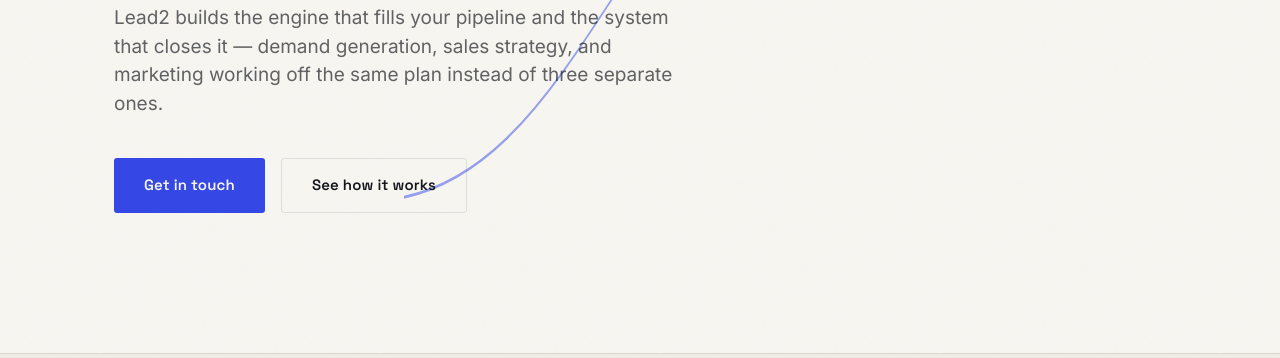
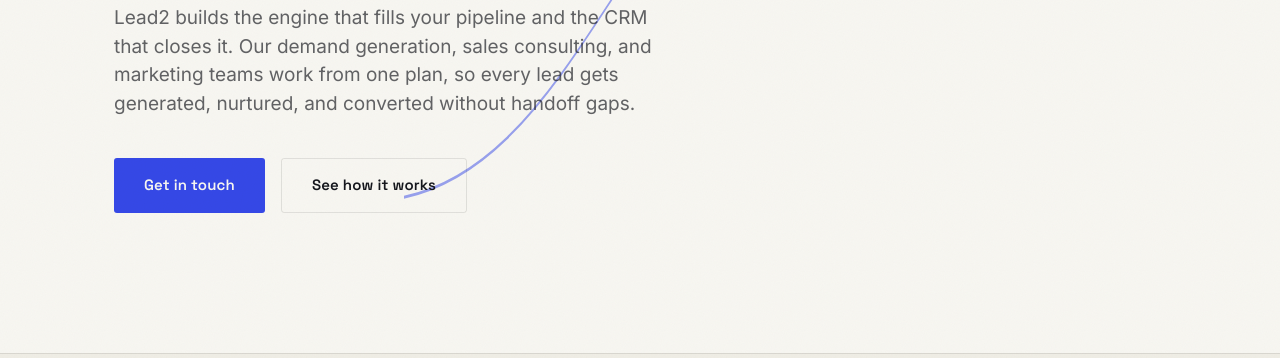
Before and after one commit to kapilhimanshu/lead2.in, a plain HTML site: page index.html in a window 1280 px wide. Shown: the part 442-800 px from the top of the page. Drawn offline with Linux system fonts and the light colour scheme.

Commit message:
Update index.html

```diff
--- a/index.html
+++ b/index.html
@@ -15,7 +15,7 @@
 <title>Lead2 — Lead Generation, Sales CRM &amp; Sales & Marketing Consulting</title>
 
 <meta name="description"
-      content="Lead2 is a B2B lead generation agency, sales and marketing consultancy & CRM Product company — building sales pipeline and the system that closes it.">
+      content="Lead2 builds the engine that fills your pipeline and the CRM that closes it. Our demand generation, sales consulting, and marketing teams work from one plan, so every lead gets generated, nurtured, and converted without handoff gaps.">
 
 <link rel="canonical" href="https://www.lead2.in/">
 
@@ -1033,9 +1033,7 @@ img { max-width: 100%; display: block; }
       <span class="reveal reveal--2">into momentum.</span>
     </h1>
     <p class="hero__sub reveal reveal--3">
-      Lead2 builds the engine that fills your pipeline and the system that closes it — demand
-      generation, sales strategy, and marketing working off the same plan instead of three
-      separate ones.
+     Lead2 builds the engine that fills your pipeline and the CRM that closes it. Our demand generation, sales consulting, and marketing teams work from one plan, so every lead gets generated, nurtured, and converted without handoff gaps.
     </p>
     <div class="hero__actions reveal reveal--4">
       <a href="#contact" class="btn btn--primary">Get in touch</a>
```
